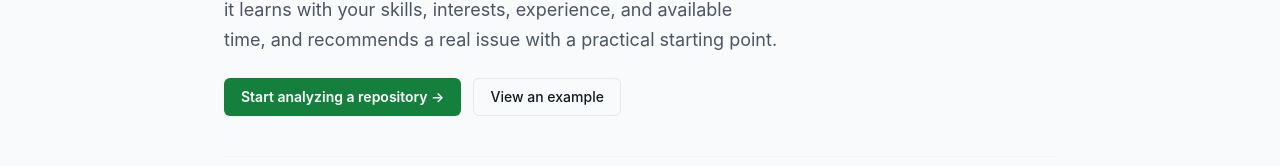
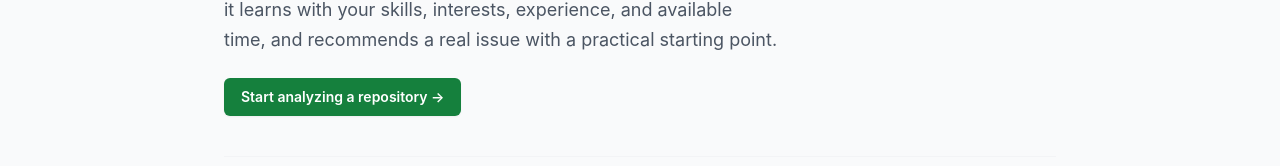
Before and after one commit to Ismailco/OpenMate, a Next.js app: page /onboarding in a window 1280 px wide. Shown: the part 306-472 px from the top of the page. Built offline with nearby package versions, Linux system fonts and the light colour scheme.

Commit message:
refactor(onboarding): remove view an example button

```diff
--- a/src/app/onboarding/page.tsx
+++ b/src/app/onboarding/page.tsx
@@ -38,12 +38,9 @@ export default function OnboardingPage() {
             interests, experience, and available time, and recommends a real issue with a practical starting point.
           </p>
 
-          <div className="flex flex-wrap items-center gap-3 pt-2">
+          <div className="pt-2">
             <Button href="/start" variant="primary" size="md">
               Start analyzing a repository &rarr;
-            </Button>
-            <Button href="/#preview" variant="outline" size="md">
-              View an example
             </Button>
           </div>
         </header>
```
Also changed, not shown: 1 other file (tests, documents, lock files or other folders).
